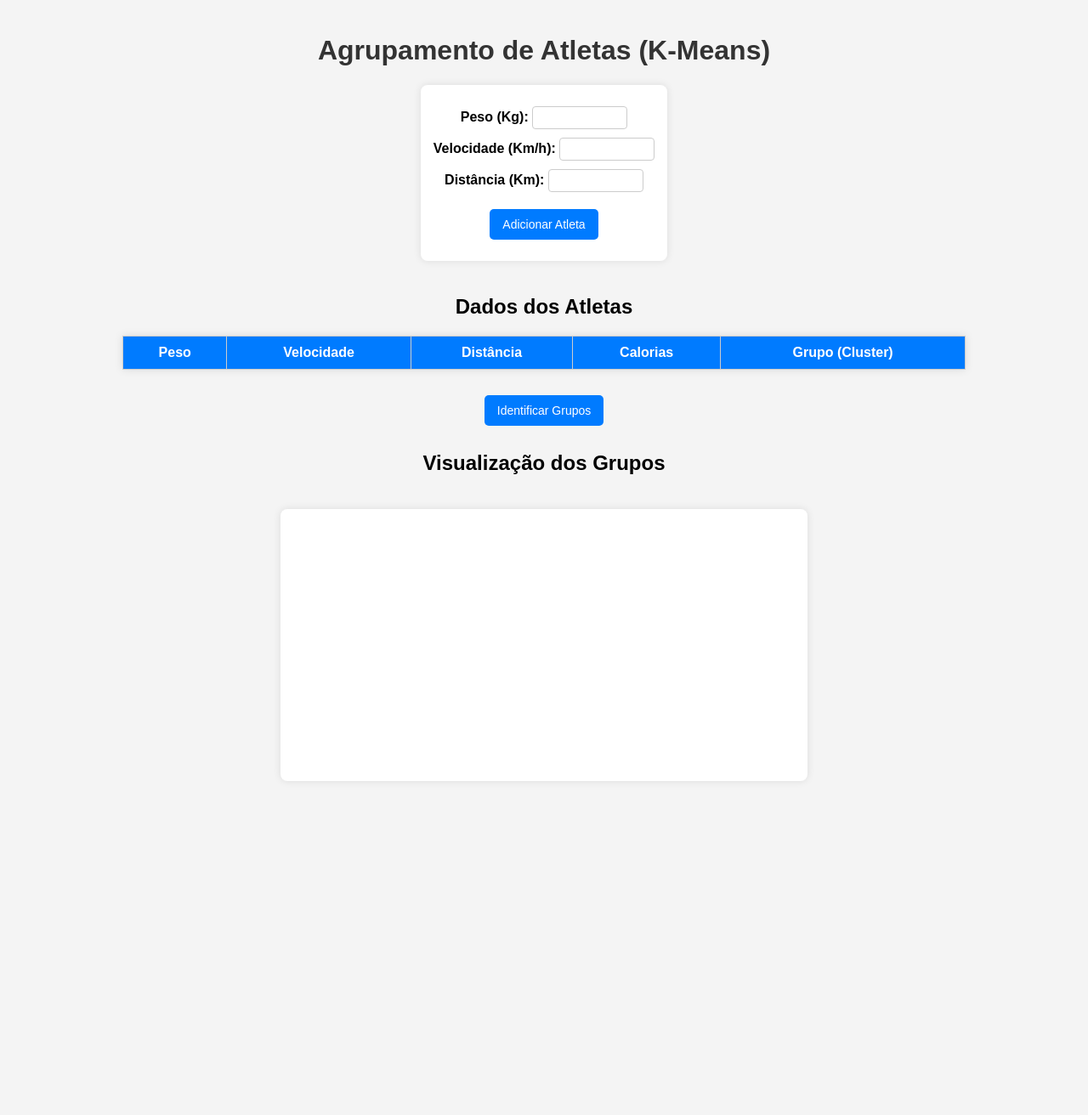
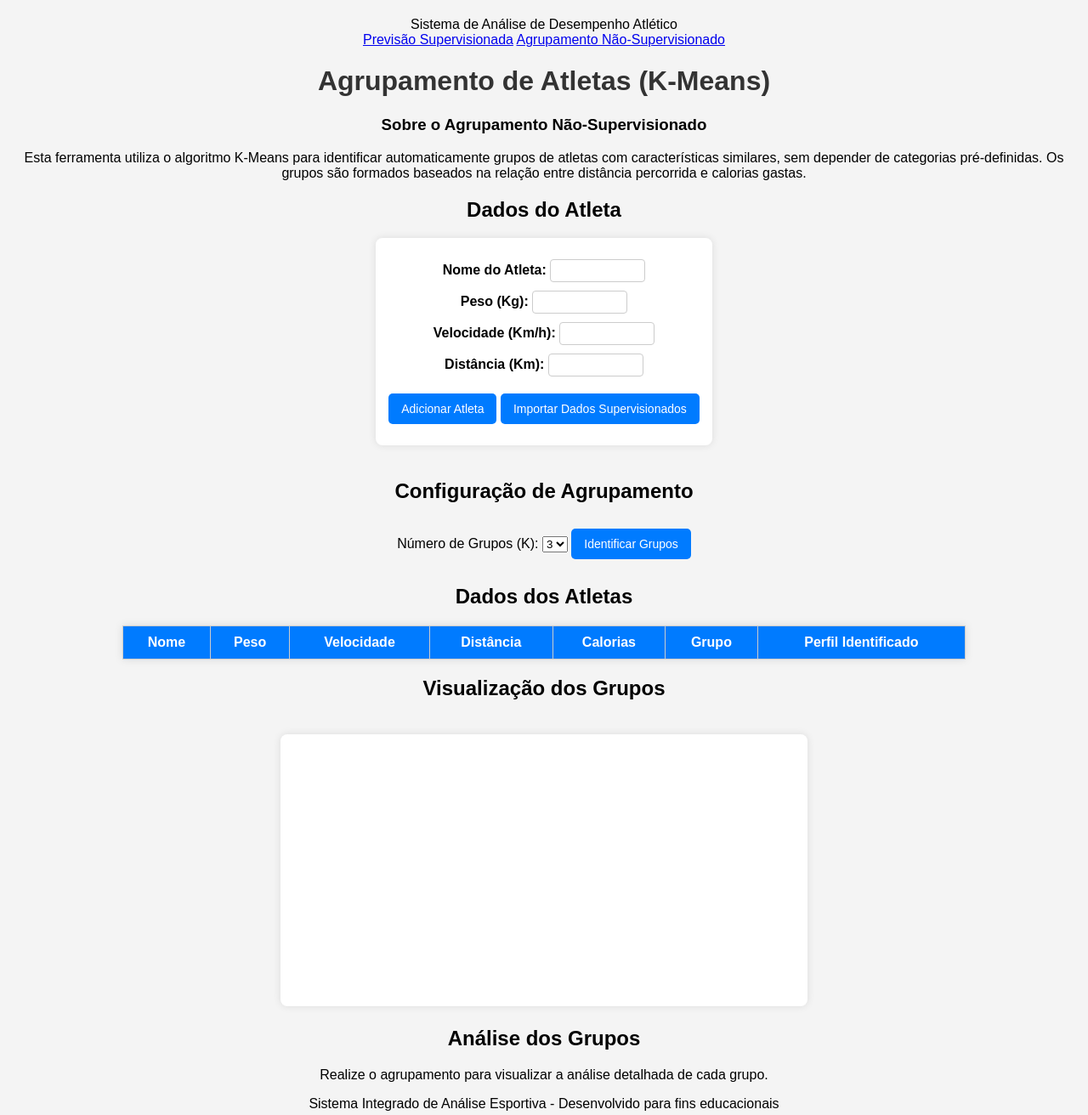
Before and after one commit to Johnlimahh/FitCalorie-AI, a plain HTML site: page index.html in a window 1280 px wide. Shown: the whole page at 85% size. Before the commit the page ends 943 px from the top, so only its background shows below. Drawn offline with nearby package versions, Linux system fonts and the light colour scheme.

Commit message:
Update index.html

```diff
--- a/index.html
+++ b/index.html
@@ -8,34 +8,87 @@
     <script src="https://cdn.jsdelivr.net/npm/chart.js"></script>
 </head>
 <body>
+    <div class="navbar">
+        <div class="nav-title">Sistema de Análise de Desempenho Atlético</div>
+        <div class="nav-links">
+            <a href="index.html">Previsão Supervisionada</a>
+            <a href="nao-supervisionado.html" class="active">Agrupamento Não-Supervisionado</a>
+        </div>
+    </div>
+
+    <div class="container">
         <h1>Agrupamento de Atletas (K-Means)</h1>
 
+        <div class="card info-card">
+            <h3>Sobre o Agrupamento Não-Supervisionado</h3>
+            <p>Esta ferramenta utiliza o algoritmo K-Means para identificar automaticamente grupos de atletas com características similares, sem depender de categorias pré-definidas. Os grupos são formados baseados na relação entre distância percorrida e calorias gastas.</p>
+        </div>
+
+        <div class="card form-card">
+            <h2>Dados do Atleta</h2>
             <div class="formulario">
+                <label>Nome do Atleta: <input type="text" id="nomeAtleta"></label>
                 <label>Peso (Kg): <input type="number" id="peso" step="0.01"></label>
                 <label>Velocidade (Km/h): <input type="number" id="velocidade" step="0.01"></label>
                 <label>Distância (Km): <input type="number" id="distancia" step="0.01"></label>
                 <button onclick="adicionarAtleta()">Adicionar Atleta</button>
+                <button onclick="importarDadosSalvos()" class="btn-secondary">Importar Dados Supervisionados</button>
+            </div>
         </div>
 
+        <div class="card settings-card">
+            <h2>Configuração de Agrupamento</h2>
+            <div class="cluster-settings">
+                <label>Número de Grupos (K):
+                    <select id="numeroGrupos">
+                        <option value="2">2</option>
+                        <option value="3" selected>3</option>
+                        <option value="4">4</option>
+                        <option value="5">5</option>
+                    </select>
+                </label>
+                <button onclick="realizarAgrupamento()">Identificar Grupos</button>
+            </div>
+        </div>
+
+        <div class="card">
             <h2>Dados dos Atletas</h2>
-    <table border="1">
+            <div class="table-container">
+                <table>
                     <thead>
                         <tr>
+                            <th>Nome</th>
                             <th>Peso</th>
                             <th>Velocidade</th>
                             <th>Distância</th>
                             <th>Calorias</th>
-                <th>Grupo (Cluster)</th>
+                            <th>Grupo</th>
+                            <th>Perfil Identificado</th>
                         </tr>
                     </thead>
                     <tbody id="tabelaClusters"></tbody>
                 </table>
+            </div>
+        </div>
 
-    <button onclick="realizarAgrupamento()">Identificar Grupos</button>
-
+        <div class="card chart-card">
             <h2>Visualização dos Grupos</h2>
             <canvas id="graficoClusters"></canvas>
+            <div id="legendaGrupos" class="cluster-legend"></div>
+        </div>
 
-    <script src="nao_supervisionado.js"></script>
+        <div class="card analysis-card">
+            <h2>Análise dos Grupos</h2>
+            <div id="analiseGrupos" class="cluster-analysis">
+                <p>Realize o agrupamento para visualizar a análise detalhada de cada grupo.</p>
+            </div>
+        </div>
+    </div>
+
+    <footer>
+        <p>Sistema Integrado de Análise Esportiva - Desenvolvido para fins educacionais</p>
+    </footer>
+
+    <script src="script.js"></script>
 </body>
 </html>
```
Lines whose indentation alone changed are shown as unchanged.
